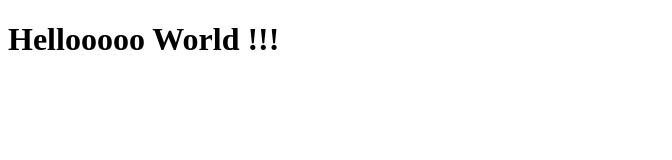
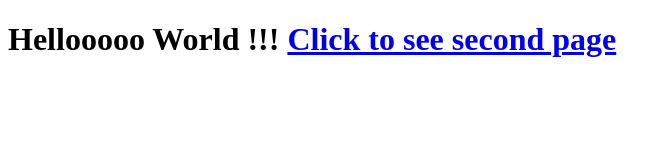
Before and after one commit to wad3/Project-1, a plain HTML site: page index.html in a window 1280 px wide. Shown: the whole page, without its empty margins (0-672 px from the left). Drawn offline with Linux system fonts and the light colour scheme.

Commit message:
index.html second attempt

```diff
--- a/index.html
+++ b/index.html
@@ -11,6 +11,7 @@
 
 <body>
 <h1> Hellooooo World !!! </hi>
+<a href="/second.html">Click to see second page</a>
 </body>
 
 </html>
```
